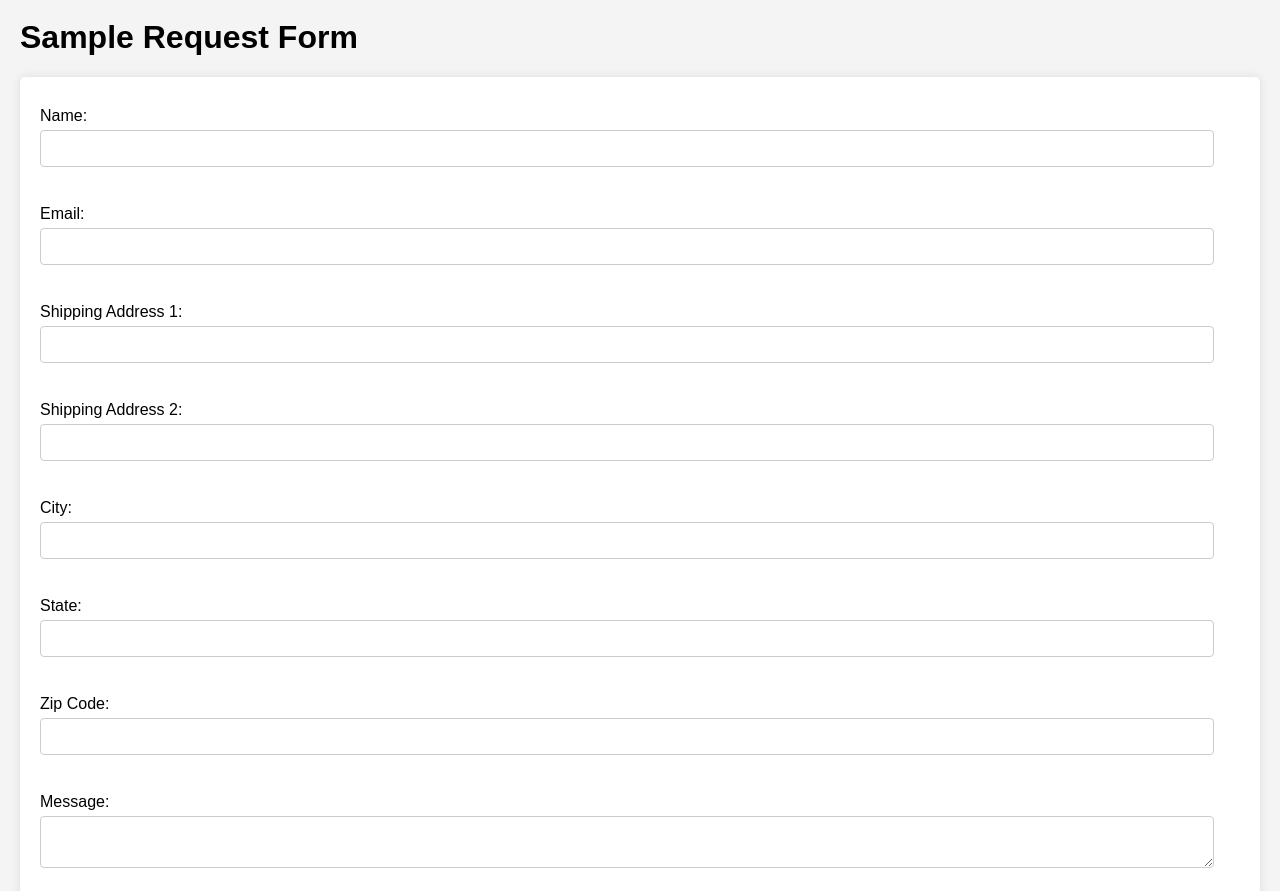
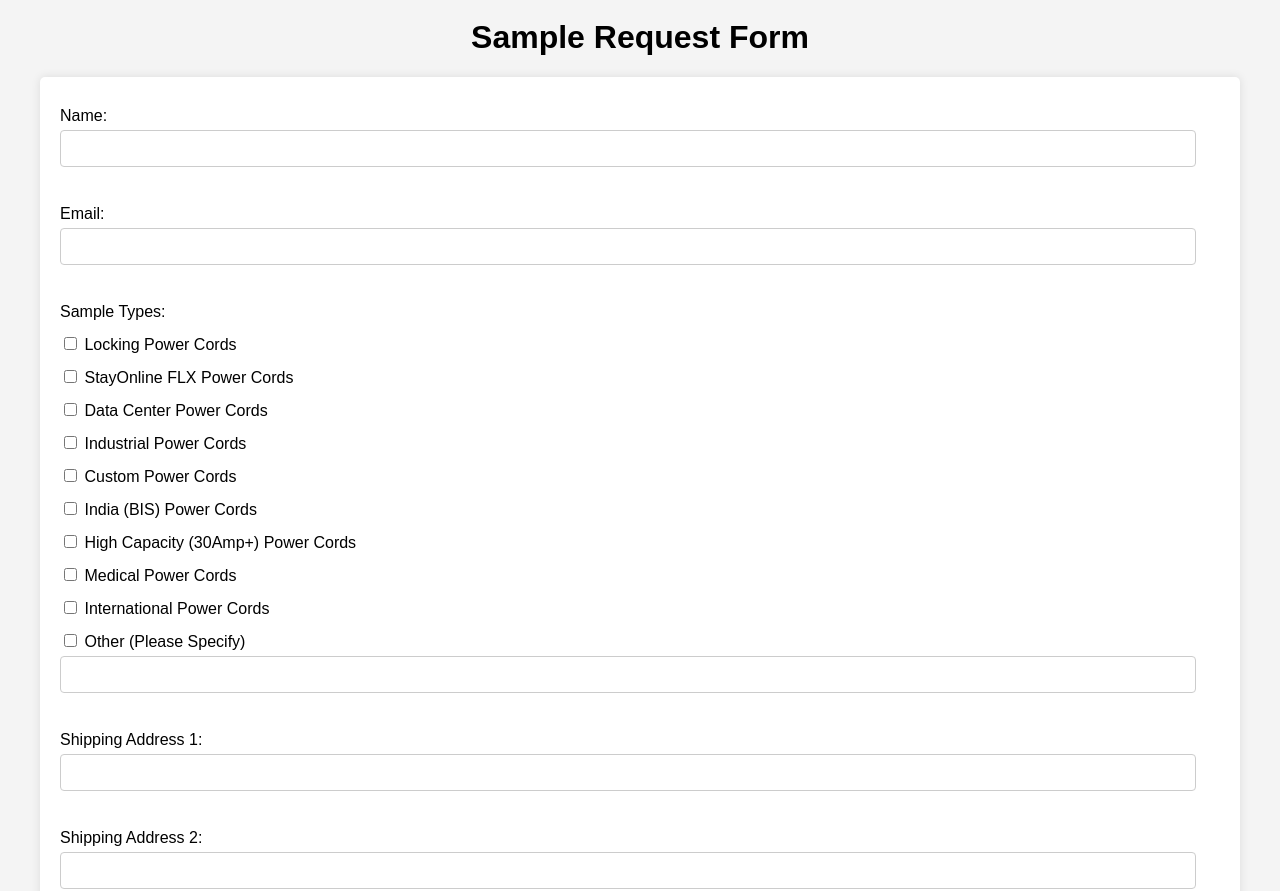
Before and after one commit to personaelit/contact, a website: page public/index.html in a window 1280 px wide. Shown: the part 71-962 px from the top of the page. Drawn offline with Linux system fonts and the light colour scheme.

Commit message:
update css

```diff
--- a/public/index.html
+++ b/public/index.html
@@ -1,12 +1,15 @@
 <!DOCTYPE html>
 <html lang="en">
+
 <head>
     <meta charset="UTF-8">
     <meta name="viewport" content="width=device-width, initial-scale=1.0">
     <title>Contact Form</title>
     <link rel="stylesheet" href="styles.css">
 </head>
+
 <body>
+    <div class="container">
         <img src="images/logo.png" alt="Logo" class="logo">
         <h1>Sample Request Form</h1>
         <div id="thank-you-message" style="display: none;">
@@ -19,24 +22,6 @@
 
             <label for="email">Email:</label>
             <input type="email" id="email" name="email" required><br><br>
-
-        <label for="address">Shipping Address 1:</label>
-        <input type="text" id="address1" name="address" required><br><br>
-
-        <label for="address">Shipping Address 2:</label>
-        <input type="text" id="address2" name="address"><br><br>
-
-        <label for="city">City:</label>
-        <input type="text" id="city" name="city" required><br><br>
-
-        <label for="state">State:</label>
-        <input type="text" id="state" name="state" required><br><br>
-
-        <label for="zip">Zip Code:</label>
-        <input type="text" id="zip" name="zip" required><br><br>
-
-        <label for="message">Message:</label>
-        <textarea id="message" name="message" required></textarea><br><br>
 
             <label>Sample Types:</label><br>
             <input type="checkbox" id="locking" name="sample_types" value="Locking Power Cords">
@@ -61,8 +46,29 @@
             <label for="other">Other (Please Specify)</label><br>
             <input type="text" id="other_specify" name="other_specify"><br><br>
 
+            <label for="address">Shipping Address 1:</label>
+            <input type="text" id="address1" name="address" required><br><br>
+
+            <label for="address">Shipping Address 2:</label>
+            <input type="text" id="address2" name="address"><br><br>
+
+            <label for="city">City:</label>
+            <input type="text" id="city" name="city" required><br><br>
+
+            <label for="state">State:</label>
+            <input type="text" id="state" name="state" required><br><br>
+
+            <label for="zip">Zip Code:</label>
+            <input type="text" id="zip" name="zip" required><br><br>
+
+            <label for="message">Message:</label>
+            <textarea id="message" name="message" required></textarea><br><br>
+
+
+
             <button type="submit">Submit</button>
         </form>
+    </div>
 
     <script>
         // Check for 'thanks' query parameter
@@ -73,4 +79,5 @@
         }
     </script>
 </body>
+
 </html>
--- a/public/styles.css
+++ b/public/styles.css
@@ -4,7 +4,13 @@ body {
     margin: 0;
     padding: 20px;
 }
-
+.container {
+    max-width: 1200px;
+    margin: 0 auto;
+}
+h1 {
+    text-align: center;
+}
 .logo {
     display: block;
     margin: 0 auto 20px;
```
Lines whose indentation alone changed are shown as unchanged.
